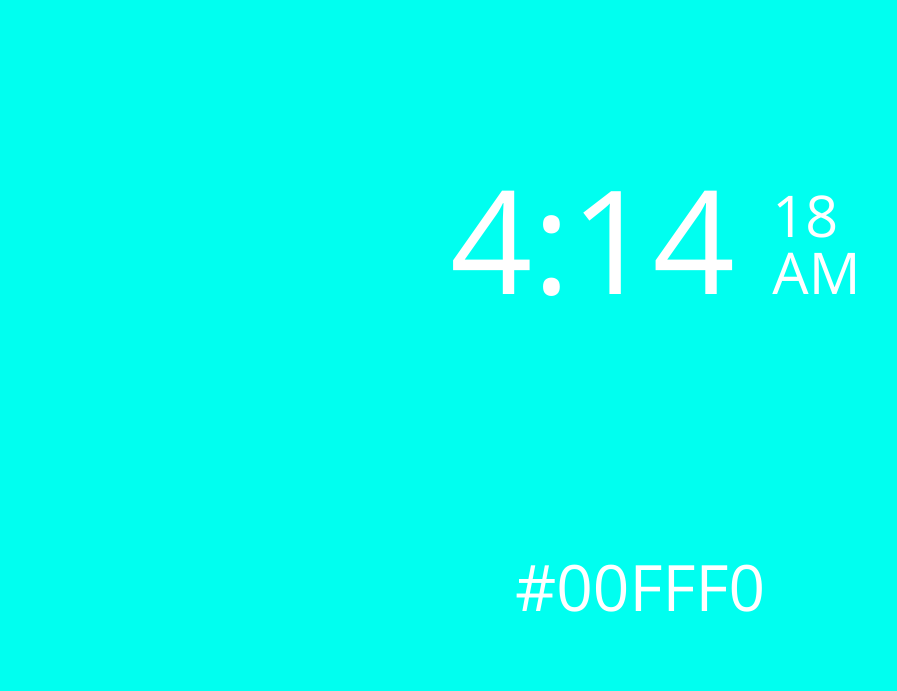
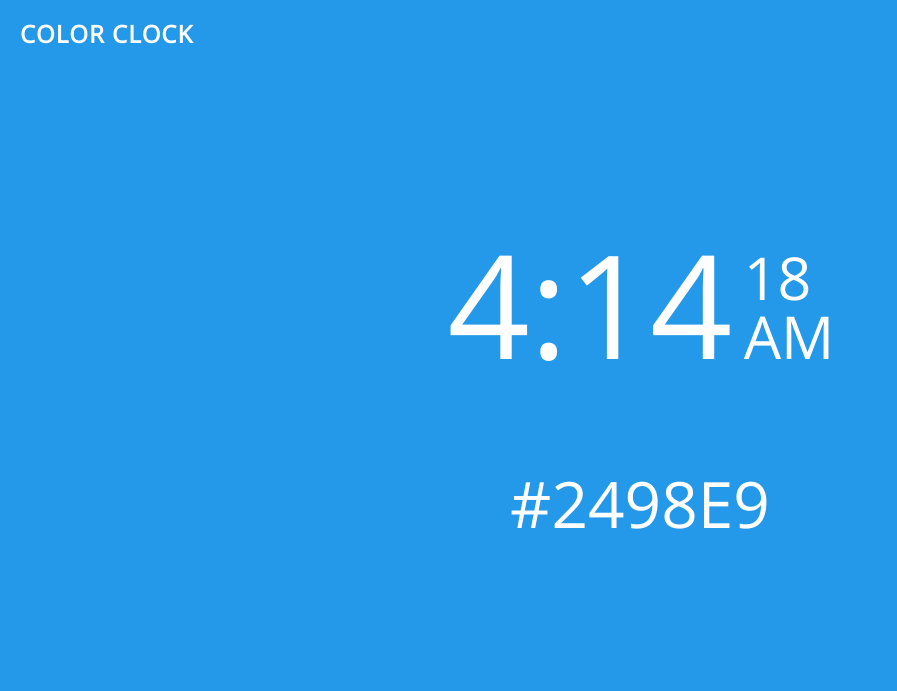
Before and after one commit to tyaq/CodePen, a plain HTML site: page color-clock/index.html in a window 1280 px wide. Shown: the whole page, without its empty margins (0-897 px from the left). Drawn offline with nearby package versions, Linux system fonts and the light colour scheme.

Commit message:
New Color Function
Made Material UI based color function, and made elements absolutely
positioned. Further work would make a daily UI like border around the
screen, and add 24 format.

```diff
--- a/color-clock/css/style.css
+++ b/color-clock/css/style.css
@@ -1,36 +1,80 @@
+html {
+  display: block;
+}
+
+* {
+  margin: 0;
+  padding: 0;
+  -webkit-font-smoothing: antialiased;
+  -moz-osx-font-smoothing: grayscale;
+  text-rendering: optimizeLegibility;
+  box-sizing: border-box;
+}
+
+a {
+  text-decoration: none;
+  color: #222;
+}
+
+body,
+html {
+  height: 100%;
+}
+
 body {
   background-color: #FFF;
-  text-align: center;
-/*   margin: 1em;
-  border: 2px solid;
-  border-color: #FFF; */
-  transition: 1s all ease-in-out;
-  -webkit-transition: 1s all ease-in-out;
-  -moz-transition: 1s all ease-in-out;
+  color: #fff;
+  font-family: 'Open Sans', sans-serif;
+  transition: 0.5s all ease-in-out;
+  -webkit-transition: 0.5s all ease-in-out;
+  -moz-transition: 0.5s all ease-in-out;
 }
 
-#timer,
-#colorCode {
-  color: #fff;
-  font-family: 'Open Sans', sans-serif;
-  font-size: 9em;
-  margin: auto;
-  padding-top: 10%;
-  padding-bottom: 5%;
+#title {
+  position: absolute;
+  top: 20px;
+  left: 20px;
+  font-size: 1.5em;
+  font-weight: 700;
+  line-height: 1.2;
+  text-transform: uppercase;
+  letter-spacing: 1px;
+}
+
+#timer {
+  position: absolute;
+  top: 38%;
+  left: 50%;
+  transform: translate(-50%, -50%);
+  white-space: nowrap;
 }
 
 #clock {
-  display: inline;
+  font-size: 9em;
+  display: inline-block;
+  margin-right: .05em;
 }
 
 #meridiem {
   display: inline-block;
+  white-space: normal;
   line-height: 100%;
-  font-size: .4em;
-  width: 1em;
+  font-size: 3.7em;
+  width: 1.5em;
 }
 
 #colorCode {
   font-size: 4em;
-  ;
+  position: absolute;
+  top: 63%;
+  left: 50%;
+  transform: translate(-50%, -50%);
 }
+
+.light {
+  color: #222 !important;
+}
+
+.dark {
+  color: #fff !important;
+}
--- a/color-clock/index.html
+++ b/color-clock/index.html
@@ -17,7 +17,9 @@
 
   <body>
 
-    <div id="timer">
+    <p id="title">
+  Color Clock</p>
+<div id="timer">
   <p id="clock">12:00</p>
   <p id="meridiem">00 PM</p>
 </div>
--- a/color-clock/js/index.js
+++ b/color-clock/js/index.js
@@ -9,7 +9,7 @@ function tickTock() {
   sec = time.getSeconds();
   var t = (hrs * 60 + min) * 60 + sec;
 
-  var S = 255 - 15 * (Math.cos(2 * Math.PI * sec / 60) + 1);
+  var S = 255 - 30 * (Math.cos(2 * Math.PI * sec / 60) + 1);
 
   background = getColor(255, t);
   shadow = getColor(S, t);
@@ -27,13 +27,14 @@ function tickTock() {
   var hrs = hrs % 12;
   // the 24-hour '0' will be '12'
   hrs = hrs ? hrs : 12;
-  var S = "-webkit-linear-gradient(" + background + "," + shadow + ")";
-  S = "linear-gradient(to right, red,orange,yellow,green,blue,indigo,violet)"
-    //Displays time
+  // var S = "linear-gradient(to right," + background + "," + shadow + ")";
+  // S = "linear-gradient(to right, red,orange,yellow,green,blue,indigo,violet)"
+  //Displays time
   $('#clock').text(hrs + ":" + min);
   $('#meridiem').text(sec + " " + meridiem);
   $('#colorCode').text(background);
   $('body').css("background-color", background);
+  // $('body').css("background", S);
 
 };
 
@@ -41,42 +42,49 @@ function getColor(A, t) {
   var r, b, g;
   var div = 24 * 60 * 60 / 6;
 
-  if (t <= div) { //4
-    b = A;
-    g = A * t / div;
-    r = 0;
-  } else if (t <= 2 * div) { //8
-    b = A - A * (t - div) / div;
-    g = A;
-    r = 0;
-  } else if (t <= 3 * div) { //12
-    b = 0;
-    g = A;
-    r = A * (t - 2 * div) / div;
-  } else if (t <= 4 * div) { //16
-    b = 0;
-    g = A - A * (t - 3 * div) / div;
-    r = A;
-  } else if (t <= 5 * div) { //20
-    b = A * (t - 4 * div) / div;
-    g = 0;
-    r = A;
-  } else if (t <= 6 * div) { //24
-    b = A;
-    g = 0;
-    r = A - A * (t - 5 * div) / div;
+  //Creates a peicewise parametric function for Red, blue and green values over 24 hours
+  if (t <= div) { //4 Indigo
+    b = 181 + ((243 - 181) * t) / div;
+    g = 81 + ((150 - 81) * t) / div;
+    r = 63 + ((33 - 63) * t) / div;
+  } else if (t <= 2 * div) { //8 Blue
+    b = 243 + ((80 - 243) * (t - div)) / div;
+    g = 150 + ((176 - 150) * (t - div)) / div;
+    r = 33 + ((76 - 33) * (t - div)) / div;
+  } else if (t <= 3 * div) { //12 Green
+    b = 80 + ((59 - 80) * (t - 2 * div)) / div;
+    g = 176 + ((235 - 176) * (t - 2 * div)) / div;
+    r = 76 + ((255 - 76) * (t - 2 * div)) / div;
+  } else if (t <= 4 * div) { //16 Yellow
+    b = 59 + ((54 - 59) * (t - 3 * div)) / div;
+    g = 235 + ((67 - 235) * (t - 3 * div)) / div;
+    r = 255 + ((244 - 255) * (t - 3 * div)) / div;
+  } else if (t <= 5 * div) { //20 Red
+    b = 54 + ((183 - 54) * (t - 4 * div)) / div;
+    g = 67 + ((58 - 67) * (t - 4 * div)) / div;
+    r = 244 + ((103 - 244) * (t - 4 * div)) / div;
+  } else if (t <= 6 * div) { //24 Purple
+    b = 183 + ((181 - 183) * (t - 5 * div)) / div;
+    g = 58 + ((81 - 58) * (t - 5 * div)) / div;
+    r = 103 + ((63 - 103) * (t - 5 * div)) / div;
   };
 
-  var rbg = "rgb(" + r + "," + g + "," + b + ")";
-  var hex = "#";
+  (r * 0.299 + g * 0.587 + b * 0.114) > 186 ? $('body').addClass("light") : $('body').removeClass("light");
+
   r = Math.round(r);
   g = Math.round(g);
   b = Math.round(b);
+
+  var rgb = "rgb(" + r + "," + g + "," + b + ")";
+  var hex = "#";
+
+  //Pads single digits with leading zeros
   r == 0 ? hex += '00' : hex += r.toString(16);
   g == 0 ? hex += '00' : hex += g.toString(16);
   b == 0 ? hex += '00' : hex += b.toString(16);
 
   return hex.toUpperCase();
+  // return rgb;
 }
 
 $(document).ready(function() {
```
